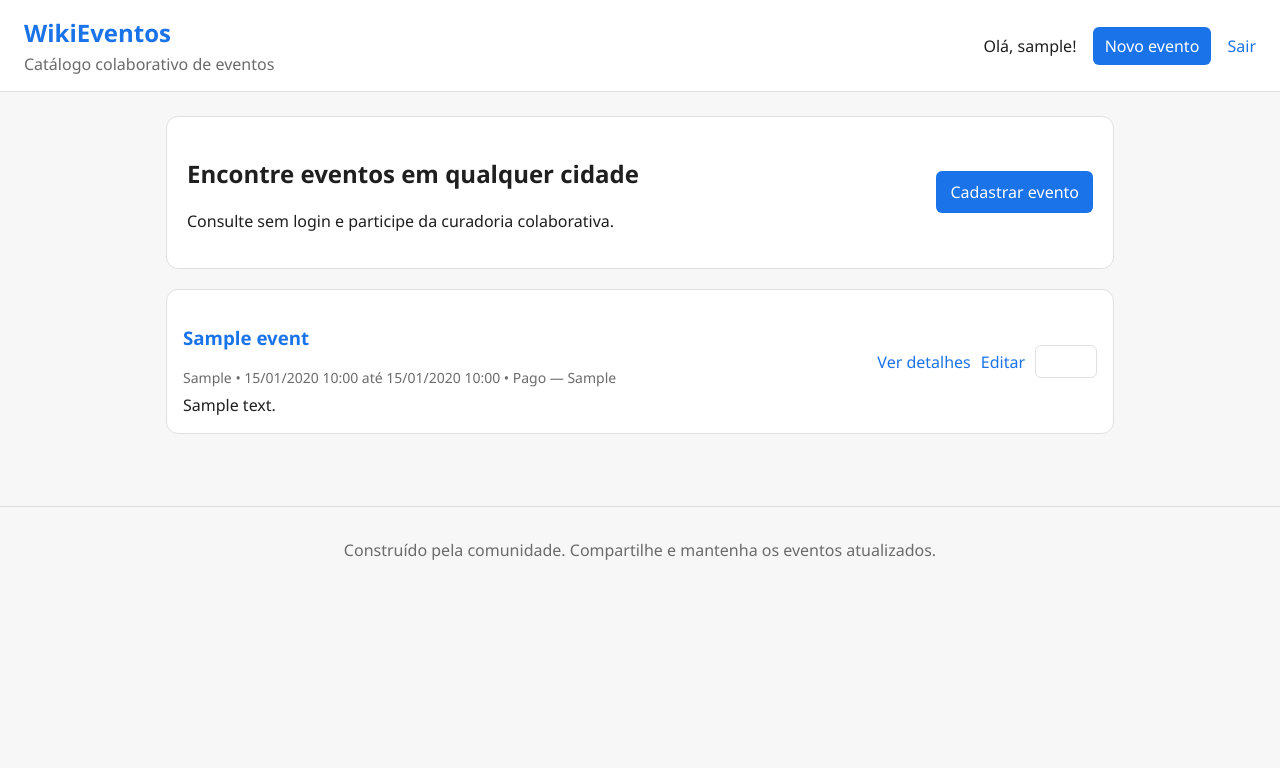
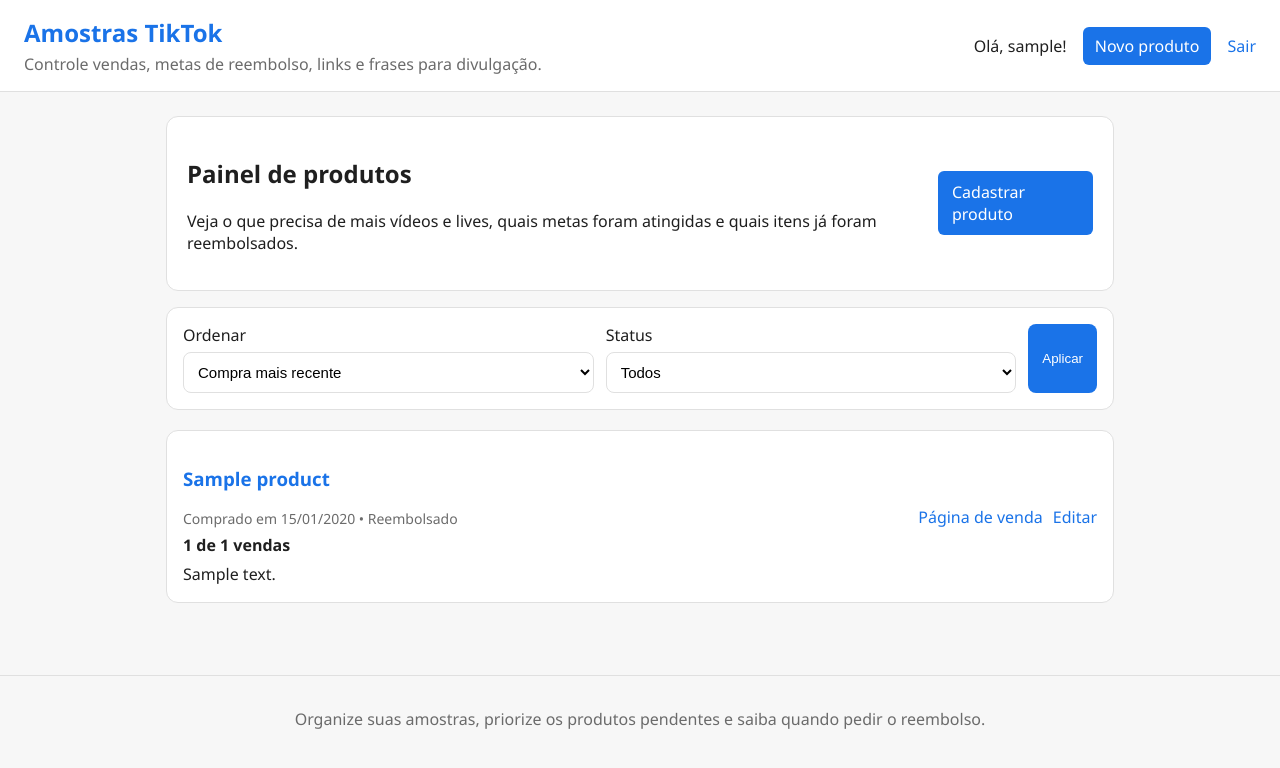
Before and after one commit to zmarosobrinho/eventos, a Flask app: page / in a window 1280 px wide. Shown: the top 768 px of the page. Run offline with Flask 3, Linux system fonts and the light colour scheme; the visitor is signed in with stand-in values (Sample User, id 1); tables that the repository leaves empty hold one stand-in row (values such as "Sample post").

Commit message:
Add TikTok sample refund tracker

```diff
--- a/app.py
+++ b/app.py
@@ -1,15 +1,15 @@
 import os
-from datetime import datetime
+from datetime import date, datetime
 from functools import wraps
 
-from flask import Flask, render_template, request, redirect, url_for, session, flash
+from flask import Flask, flash, redirect, render_template, request, session, url_for
 from flask_sqlalchemy import SQLAlchemy
-from werkzeug.security import generate_password_hash, check_password_hash
+from werkzeug.security import check_password_hash, generate_password_hash
 
 
 app = Flask(__name__)
 app.config['SECRET_KEY'] = os.environ.get('SECRET_KEY', 'development-secret-key')
-app.config['SQLALCHEMY_DATABASE_URI'] = os.environ.get('DATABASE_URL', 'sqlite:///eventos.db')
+app.config['SQLALCHEMY_DATABASE_URI'] = os.environ.get('DATABASE_URL', 'sqlite:///amostras.db')
 app.config['SQLALCHEMY_TRACK_MODIFICATIONS'] = False
 
 db = SQLAlchemy(app)
@@ -19,7 +19,7 @@ class User(db.Model):
     id = db.Column(db.Integer, primary_key=True)
     username = db.Column(db.String(80), unique=True, nullable=False)
     password_hash = db.Column(db.String(255), nullable=False)
-    events = db.relationship('Event', backref='creator', lazy=True)
+    products = db.relationship('Product', backref='owner', lazy=True, cascade='all, delete-orphan')
 
     def set_password(self, password: str) -> None:
         self.password_hash = generate_password_hash(password)
@@ -28,29 +28,52 @@ class User(db.Model):
         return check_password_hash(self.password_hash, password)
 
 
-class Event(db.Model):
+class Product(db.Model):
     id = db.Column(db.Integer, primary_key=True)
-    title = db.Column(db.String(150), nullable=False)
-    city = db.Column(db.String(100), nullable=False)
+    title = db.Column(db.String(180), nullable=False)
     description = db.Column(db.Text, nullable=False)
-    start_datetime = db.Column(db.DateTime, nullable=False)
-    end_datetime = db.Column(db.DateTime)
-    is_multi_day = db.Column(db.Boolean, default=False)
-    is_paid = db.Column(db.Boolean, default=False)
-    price_info = db.Column(db.String(120))
+    purchase_date = db.Column(db.Date, nullable=False)
+    has_refund_goal = db.Column(db.Boolean, default=False, nullable=False)
+    sales_required = db.Column(db.Integer, default=0, nullable=False)
+    refunded = db.Column(db.Boolean, default=False, nullable=False)
+    refunded_at = db.Column(db.Date)
+    tiktok_links = db.Column(db.Text)
+    sales_memo = db.Column(db.Text)
     created_by = db.Column(db.Integer, db.ForeignKey('user.id'), nullable=False)
+    created_at = db.Column(db.DateTime, default=datetime.utcnow, nullable=False)
+    sales = db.relationship('Sale', backref='product', lazy=True, cascade='all, delete-orphan')
 
-    def schedule_label(self) -> str:
-        if self.is_multi_day and self.end_datetime:
-            return f"{self.start_datetime:%d/%m/%Y %H:%M} até {self.end_datetime:%d/%m/%Y %H:%M}"
-        return f"{self.start_datetime:%d/%m/%Y %H:%M}"
+    def sales_count(self) -> int:
+        return len(self.sales)
 
-    def paid_label(self) -> str:
-        if self.is_paid and self.price_info:
-            return f"Pago — {self.price_info}"
-        if self.is_paid:
-            return "Pago"
-        return "Gratuito"
+    def remaining_sales(self) -> int:
+        if not self.has_refund_goal:
+            return 0
+        return max(self.sales_required - self.sales_count(), 0)
+
+    def goal_reached(self) -> bool:
+        return self.has_refund_goal and self.sales_count() >= self.sales_required
+
+    def status_label(self) -> str:
+        if not self.has_refund_goal:
+            return 'Sem reembolso'
+        if self.refunded:
+            return 'Reembolsado'
+        if self.goal_reached():
+            return 'Meta atingida'
+        return 'Pendente'
+
+    def link_list(self) -> list[str]:
+        if not self.tiktok_links:
+            return []
+        return [link.strip() for link in self.tiktok_links.splitlines() if link.strip()]
+
+
+class Sale(db.Model):
+    id = db.Column(db.Integer, primary_key=True)
+    sold_on = db.Column(db.Date, nullable=False)
+    notes = db.Column(db.String(255))
+    product_id = db.Column(db.Integer, db.ForeignKey('product.id'), nullable=False)
 
 
 def current_user():
@@ -75,10 +98,50 @@ def create_tables():
     db.create_all()
 
 
+def parse_date(field_name: str) -> date:
+    return date.fromisoformat(request.form[field_name])
+
+
+def apply_product_form(product: Product) -> None:
+    product.title = request.form['title'].strip()
+    product.description = request.form['description'].strip()
+    product.purchase_date = parse_date('purchase_date')
+    product.has_refund_goal = request.form.get('has_refund_goal') == 'on'
+    product.sales_required = int(request.form.get('sales_required') or 0) if product.has_refund_goal else 0
+    product.refunded = request.form.get('refunded') == 'on' if product.has_refund_goal else False
+    refunded_at_raw = request.form.get('refunded_at')
+    product.refunded_at = date.fromisoformat(refunded_at_raw) if product.refunded and refunded_at_raw else None
+    product.tiktok_links = request.form.get('tiktok_links', '').strip()
+    product.sales_memo = request.form.get('sales_memo', '').strip()
+
+
 @app.route('/')
+@login_required
 def index():
-    events = Event.query.order_by(Event.start_datetime.asc()).all()
-    return render_template('index.html', events=events, user=current_user())
+    sort = request.args.get('sort', 'purchase_date_desc')
+    status = request.args.get('status', 'all')
+    query = Product.query.filter_by(created_by=current_user().id)
+
+    products = query.all()
+    if status == 'refunded':
+        products = [product for product in products if product.refunded]
+    elif status == 'not_refunded':
+        products = [product for product in products if product.has_refund_goal and not product.refunded]
+    elif status == 'reached':
+        products = [product for product in products if product.goal_reached() and not product.refunded]
+    elif status == 'pending':
+        products = [product for product in products if product.has_refund_goal and not product.goal_reached()]
+    elif status == 'no_refund':
+        products = [product for product in products if not product.has_refund_goal]
+
+    if sort == 'purchase_date_asc':
+        products.sort(key=lambda product: product.purchase_date)
+    elif sort == 'status':
+        products.sort(key=lambda product: (product.refunded, not product.goal_reached(), product.purchase_date), reverse=True)
+    else:
+        products.sort(key=lambda product: product.purchase_date, reverse=True)
+
+    return render_template('index.html', products=products, sort=sort, status=status, user=current_user())
 
 
 @app.route('/register', methods=['GET', 'POST'])
@@ -86,39 +149,31 @@ def register():
     if request.method == 'POST':
         username = request.form['username'].strip()
         password = request.form['password']
-
         if not username or not password:
             flash('Informe um usuário e senha.', 'danger')
             return redirect(url_for('register'))
-
         if User.query.filter_by(username=username).first():
             flash('Usuário já existe.', 'danger')
             return redirect(url_for('register'))
-
         user = User(username=username)
         user.set_password(password)
         db.session.add(user)
         db.session.commit()
         flash('Cadastro realizado com sucesso! Faça login.', 'success')
         return redirect(url_for('login'))
-
     return render_template('register.html', user=current_user())
 
 
 @app.route('/login', methods=['GET', 'POST'])
 def login():
     if request.method == 'POST':
-        username = request.form['username']
-        password = request.form['password']
-        user = User.query.filter_by(username=username).first()
-        if user and user.check_password(password):
+        user = User.query.filter_by(username=request.form['username']).first()
+        if user and user.check_password(request.form['password']):
             session['user_id'] = user.id
             flash('Login realizado com sucesso!', 'success')
-            next_page = request.args.get('next') or url_for('index')
-            return redirect(next_page)
+            return redirect(request.args.get('next') or url_for('index'))
         flash('Usuário ou senha inválidos.', 'danger')
         return redirect(url_for('login'))
-
     return render_template('login.html', user=current_user())
 
 
@@ -126,90 +181,90 @@ def login():
 def logout():
     session.clear()
     flash('Sessão encerrada.', 'info')
-    return redirect(url_for('index'))
+    return redirect(url_for('login'))
 
 
-@app.route('/event/new', methods=['GET', 'POST'])
+@app.route('/product/new', methods=['GET', 'POST'])
 @login_required
-def create_event():
+def create_product():
     if request.method == 'POST':
-        title = request.form['title'].strip()
-        city = request.form['city'].strip()
-        description = request.form['description'].strip()
-        start_datetime = datetime.fromisoformat(request.form['start_datetime'])
-        end_datetime_raw = request.form.get('end_datetime')
-        is_multi_day = request.form.get('is_multi_day') == 'on'
-        is_paid = request.form.get('is_paid') == 'on'
-        price_info = request.form.get('price_info', '').strip() or None
-        end_datetime = datetime.fromisoformat(end_datetime_raw) if end_datetime_raw else None
-
-        if not title or not city or not description:
-            flash('Preencha todos os campos obrigatórios.', 'danger')
-            return redirect(url_for('create_event'))
-
-        if is_multi_day and (not end_datetime or end_datetime <= start_datetime):
-            flash('Informe uma data final posterior à data inicial para eventos de vários dias.', 'danger')
-            return redirect(url_for('create_event'))
-
-        event = Event(
-            title=title,
-            city=city,
-            description=description,
-            start_datetime=start_datetime,
-            end_datetime=end_datetime,
-            is_multi_day=is_multi_day,
-            is_paid=is_paid,
-            price_info=price_info,
-            created_by=current_user().id,
-        )
-        db.session.add(event)
+        product = Product(created_by=current_user().id)
+        apply_product_form(product)
+        if not product.title or not product.description:
+            flash('Preencha título e descrição.', 'danger')
+            return redirect(url_for('create_product'))
+        if product.has_refund_goal and product.sales_required < 1:
+            flash('Informe quantas vendas são necessárias para reembolso.', 'danger')
+            return redirect(url_for('create_product'))
+        db.session.add(product)
         db.session.commit()
-        flash('Evento criado com sucesso!', 'success')
-        return redirect(url_for('index'))
-
-    return render_template('event_form.html', user=current_user())
+        flash('Produto cadastrado com sucesso!', 'success')
+        return redirect(url_for('product_detail', product_id=product.id))
+    return render_template('product_form.html', user=current_user())
 
 
-@app.route('/event/<int:event_id>')
-def event_detail(event_id):
-    event = Event.query.get_or_404(event_id)
-    return render_template('event_detail.html', event=event, user=current_user())
+@app.route('/product/<int:product_id>')
+@login_required
+def product_detail(product_id):
+    product = Product.query.filter_by(id=product_id, created_by=current_user().id).first_or_404()
+    return render_template('product_detail.html', product=product, user=current_user())
 
 
-@app.route('/event/<int:event_id>/edit', methods=['GET', 'POST'])
+@app.route('/product/<int:product_id>/edit', methods=['GET', 'POST'])
 @login_required
-def edit_event(event_id):
-    event = Event.query.get_or_404(event_id)
-
+def edit_product(product_id):
+    product = Product.query.filter_by(id=product_id, created_by=current_user().id).first_or_404()
     if request.method == 'POST':
-        event.title = request.form['title'].strip()
-        event.city = request.form['city'].strip()
-        event.description = request.form['description'].strip()
-        event.start_datetime = datetime.fromisoformat(request.form['start_datetime'])
-        end_datetime_raw = request.form.get('end_datetime')
-        event.is_multi_day = request.form.get('is_multi_day') == 'on'
-        event.is_paid = request.form.get('is_paid') == 'on'
-        event.price_info = request.form.get('price_info', '').strip() or None
-        event.end_datetime = datetime.fromisoformat(end_datetime_raw) if end_datetime_raw else None
-
-        if event.is_multi_day and (not event.end_datetime or event.end_datetime <= event.start_datetime):
-            flash('Informe uma data final posterior à data inicial para eventos de vários dias.', 'danger')
-            return redirect(url_for('edit_event', event_id=event.id))
-
+        apply_product_form(product)
+        if product.has_refund_goal and product.sales_required < 1:
+            flash('Informe quantas vendas são necessárias para reembolso.', 'danger')
+            return redirect(url_for('edit_product', product_id=product.id))
         db.session.commit()
-        flash('Evento atualizado!', 'success')
-        return redirect(url_for('event_detail', event_id=event.id))
-
-    return render_template('event_form.html', event=event, user=current_user())
+        flash('Produto atualizado!', 'success')
+        return redirect(url_for('product_detail', product_id=product.id))
+    return render_template('product_form.html', product=product, user=current_user())
 
 
-@app.route('/event/<int:event_id>/delete', methods=['POST'])
+@app.route('/product/<int:product_id>/sale', methods=['POST'])
 @login_required
-def delete_event(event_id):
-    event = Event.query.get_or_404(event_id)
-    db.session.delete(event)
+def add_sale(product_id):
+    product = Product.query.filter_by(id=product_id, created_by=current_user().id).first_or_404()
+    sale = Sale(sold_on=date.fromisoformat(request.form['sold_on']), notes=request.form.get('notes', '').strip(), product=product)
+    db.session.add(sale)
     db.session.commit()
-    flash('Evento removido.', 'info')
+    flash('Venda anotada.', 'success')
+    return redirect(url_for('product_detail', product_id=product.id))
+
+
+@app.route('/sale/<int:sale_id>/delete', methods=['POST'])
+@login_required
+def delete_sale(sale_id):
+    sale = Sale.query.join(Product).filter(Sale.id == sale_id, Product.created_by == current_user().id).first_or_404()
+    product_id = sale.product_id
+    db.session.delete(sale)
+    db.session.commit()
+    flash('Venda removida.', 'info')
+    return redirect(url_for('product_detail', product_id=product_id))
+
+
+@app.route('/product/<int:product_id>/refund', methods=['POST'])
+@login_required
+def mark_refunded(product_id):
+    product = Product.query.filter_by(id=product_id, created_by=current_user().id).first_or_404()
+    product.refunded = True
+    product.refunded_at = date.today()
+    db.session.commit()
+    flash('Reembolso marcado como feito.', 'success')
+    return redirect(url_for('product_detail', product_id=product.id))
+
+
+@app.route('/product/<int:product_id>/delete', methods=['POST'])
+@login_required
+def delete_product(product_id):
+    product = Product.query.filter_by(id=product_id, created_by=current_user().id).first_or_404()
+    db.session.delete(product)
+    db.session.commit()
+    flash('Produto removido.', 'info')
     return redirect(url_for('index'))
 
 
--- a/requirements.txt
+++ b/requirements.txt
@@ -2,3 +2,5 @@ Flask==3.0.3
 Flask-SQLAlchemy==3.1.1
 Werkzeug==3.0.3
 python-dotenv==1.0.1
+
+PyMySQL==1.1.1
--- a/static/style.css
+++ b/static/style.css
@@ -126,3 +126,70 @@ footer {
   text-align: center;
   color: var(--muted);
 }
+
+.filters {
+  background: var(--card);
+  border: 1px solid var(--border);
+  border-radius: 12px;
+  display: grid;
+  grid-template-columns: 1fr 1fr auto;
+  gap: 12px;
+  margin: 16px 0;
+  padding: 16px;
+}
+
+.filters label { display: flex; flex-direction: column; gap: 6px; }
+select {
+  padding: 10px;
+  border-radius: 8px;
+  border: 1px solid var(--border);
+  font-size: 15px;
+  background: #fff;
+}
+
+.product-card.reached { border-color: #2f9e44; box-shadow: 0 0 0 2px rgba(47, 158, 68, .12); }
+.progress { font-weight: 700; margin: 6px 0; }
+.form-card.wide { max-width: 760px; }
+.embedded { margin: 20px 0; max-width: none; }
+.product-detail h3 { margin-top: 24px; }
+.sales-page {
+  background: #fffaf0;
+  border: 1px solid #ffe8b5;
+  border-radius: 12px;
+  margin: 18px 0;
+  padding: 18px;
+}
+.memo {
+  background: #fff;
+  border-left: 4px solid var(--accent);
+  border-radius: 8px;
+  padding: 12px 14px;
+  margin-top: 14px;
+}
+.links { padding-left: 18px; word-break: break-all; }
+.badge {
+  display: inline-block;
+  background: #fff4e5;
+  border-radius: 999px;
+  color: #7a5300;
+  font-weight: 700;
+  margin-left: 8px;
+  padding: 4px 10px;
+}
+.badge.success { background: #e7f9ee; color: #225f36; }
+.inline-form { display: inline-flex; margin-left: 8px; }
+.sales-list { list-style: none; padding: 0; }
+.sales-list li {
+  align-items: center;
+  border-bottom: 1px solid var(--border);
+  display: flex;
+  justify-content: space-between;
+  padding: 8px 0;
+}
+.sales-list form { display: inline; }
+.sales-list button { background: #6b6b6b; padding: 6px 10px; }
+
+@media (max-width: 720px) {
+  header, .hero, .card, .event-detail header { flex-direction: column; align-items: flex-start; }
+  .filters { grid-template-columns: 1fr; }
+}
--- a/templates/base.html
+++ b/templates/base.html
@@ -3,19 +3,19 @@
 <head>
   <meta charset="utf-8">
   <meta name="viewport" content="width=device-width, initial-scale=1">
-  <title>WikiEventos</title>
+  <title>Controle de Amostras TikTok</title>
   <link rel="stylesheet" href="{{ url_for('static', filename='style.css') }}">
 </head>
 <body>
   <header>
     <div class="brand">
-      <h1><a href="{{ url_for('index') }}">WikiEventos</a></h1>
-      <p class="tagline">Catálogo colaborativo de eventos</p>
+      <h1><a href="{{ url_for('index') }}">Amostras TikTok</a></h1>
+      <p class="tagline">Controle vendas, metas de reembolso, links e frases para divulgação.</p>
     </div>
     <nav>
       {% if user %}
         <span>Olá, {{ user.username }}!</span>
-        <a href="{{ url_for('create_event') }}" class="button">Novo evento</a>
+        <a href="{{ url_for('create_product') }}" class="button">Novo produto</a>
         <a href="{{ url_for('logout') }}">Sair</a>
       {% else %}
         <a href="{{ url_for('login') }}">Entrar</a>
@@ -38,7 +38,7 @@
   </main>
 
   <footer>
-    <p>Construído pela comunidade. Compartilhe e mantenha os eventos atualizados.</p>
+    <p>Organize suas amostras, priorize os produtos pendentes e saiba quando pedir o reembolso.</p>
   </footer>
 </body>
 </html>
--- a/templates/index.html
+++ b/templates/index.html
@@ -2,40 +2,57 @@
 {% block content %}
   <section class="hero">
     <div>
-      <h2>Encontre eventos em qualquer cidade</h2>
-      <p>Consulte sem login e participe da curadoria colaborativa.</p>
+      <h2>Painel de produtos</h2>
+      <p>Veja o que precisa de mais vídeos e lives, quais metas foram atingidas e quais itens já foram reembolsados.</p>
     </div>
-    {% if user %}
-      <a class="button" href="{{ url_for('create_event') }}">Cadastrar evento</a>
-    {% else %}
-      <a class="button" href="{{ url_for('register') }}">Crie sua conta</a>
-    {% endif %}
+    <a class="button" href="{{ url_for('create_product') }}">Cadastrar produto</a>
   </section>
 
+  <form class="filters" method="get">
+    <label>Ordenar
+      <select name="sort">
+        <option value="purchase_date_desc" {% if sort == 'purchase_date_desc' %}selected{% endif %}>Compra mais recente</option>
+        <option value="purchase_date_asc" {% if sort == 'purchase_date_asc' %}selected{% endif %}>Compra mais antiga</option>
+        <option value="status" {% if sort == 'status' %}selected{% endif %}>Status do reembolso</option>
+      </select>
+    </label>
+    <label>Status
+      <select name="status">
+        <option value="all" {% if status == 'all' %}selected{% endif %}>Todos</option>
+        <option value="not_refunded" {% if status == 'not_refunded' %}selected{% endif %}>Com reembolso em aberto</option>
+        <option value="pending" {% if status == 'pending' %}selected{% endif %}>Meta pendente</option>
+        <option value="reached" {% if status == 'reached' %}selected{% endif %}>Meta atingida</option>
+        <option value="refunded" {% if status == 'refunded' %}selected{% endif %}>Já reembolsados</option>
+        <option value="no_refund" {% if status == 'no_refund' %}selected{% endif %}>Sem reembolso</option>
+      </select>
+    </label>
+    <button type="submit">Aplicar</button>
+  </form>
+
   <section class="list">
-    {% if events %}
+    {% if products %}
       <ul>
-        {% for event in events %}
-          <li class="card">
+        {% for product in products %}
+          <li class="card product-card {{ 'reached' if product.goal_reached() and not product.refunded else '' }}">
             <div>
-              <h3><a href="{{ url_for('event_detail', event_id=event.id) }}">{{ event.title }}</a></h3>
-              <p class="meta">{{ event.city }} • {{ event.schedule_label() }} • {{ event.paid_label() }}</p>
-              <p class="description">{{ event.description[:160] }}{% if event.description|length > 160 %}...{% endif %}</p>
+              <h3><a href="{{ url_for('product_detail', product_id=product.id) }}">{{ product.title }}</a></h3>
+              <p class="meta">Comprado em {{ product.purchase_date.strftime('%d/%m/%Y') }} • {{ product.status_label() }}</p>
+              {% if product.has_refund_goal %}
+                <p class="progress">{{ product.sales_count() }} de {{ product.sales_required }} vendas{% if not product.goal_reached() %} — faltam {{ product.remaining_sales() }}{% endif %}</p>
+              {% else %}
+                <p class="progress">Produto sem meta de reembolso.</p>
+              {% endif %}
+              <p class="description">{{ product.description[:160] }}{% if product.description|length > 160 %}...{% endif %}</p>
             </div>
             <div class="actions">
-              <a href="{{ url_for('event_detail', event_id=event.id) }}">Ver detalhes</a>
-              {% if user %}
-                <a href="{{ url_for('edit_event', event_id=event.id) }}">Editar</a>
-                <form action="{{ url_for('delete_event', event_id=event.id) }}" method="post" onsubmit="return confirm('Deseja remover este evento?');">
-                  <button type="submit">Excluir</button>
-                </form>
-              {% endif %}
+              <a href="{{ url_for('product_detail', product_id=product.id) }}">Página de venda</a>
+              <a href="{{ url_for('edit_product', product_id=product.id) }}">Editar</a>
             </div>
           </li>
         {% endfor %}
       </ul>
     {% else %}
-      <p>Nenhum evento cadastrado ainda. Que tal adicionar o primeiro?</p>
+      <p>Nenhum produto cadastrado ainda. Cadastre a primeira amostra para começar o controle.</p>
     {% endif %}
   </section>
 {% endblock %}
```
Also changed, not shown: templates/product_detail.html (added, +88 -0 lines), templates/product_form.html (added, +38 -0 lines), README.md.
